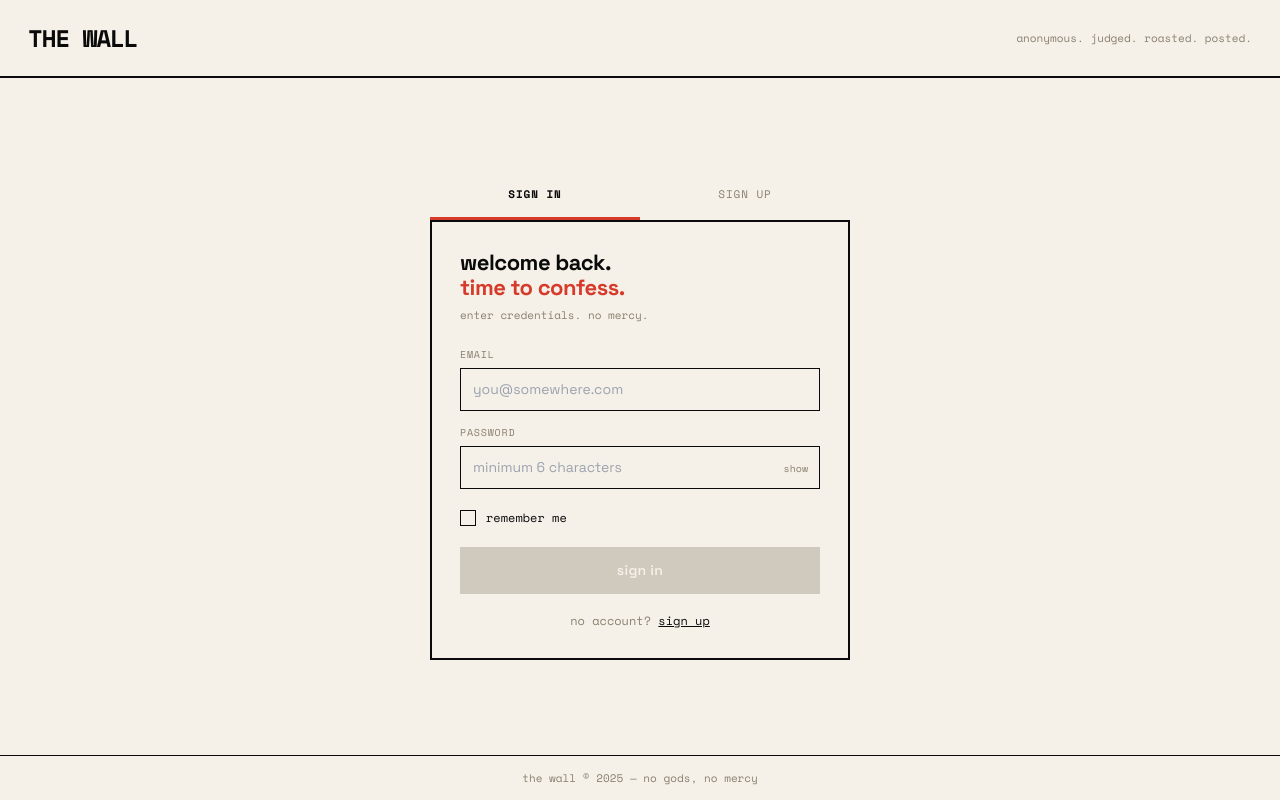
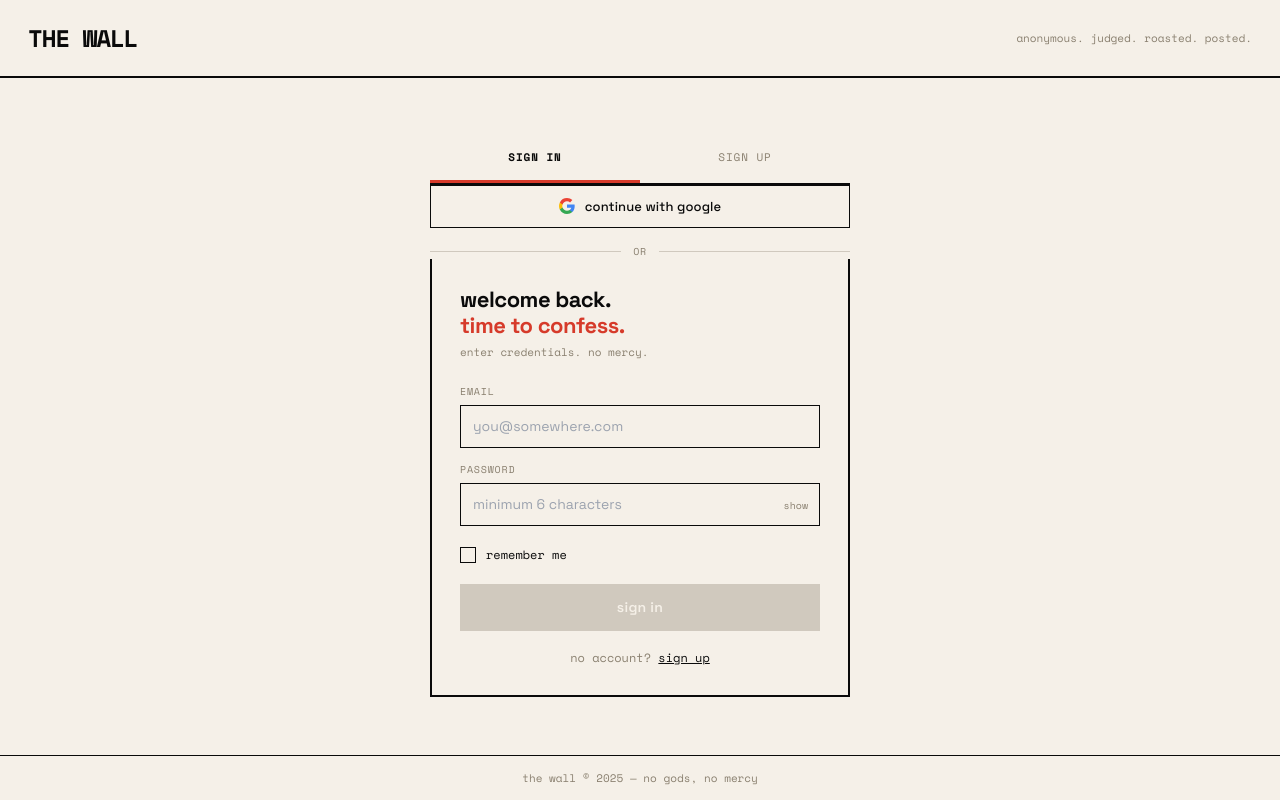
Before and after one commit to sammy-ryed/the-wall, a Next.js app in the folder frontend/: page /login in a window 1280 px wide. Built offline with nearby package versions, Linux system fonts and the light colour scheme.

Commit message:
feat: added borders to start over, added google oauth for easier signing in

```diff
--- a/frontend/app/login/page.tsx
+++ b/frontend/app/login/page.tsx
@@ -10,7 +10,7 @@ type Tab = "signin" | "signup";
 type Phase = "form" | "check-inbox" | "error";
 
 export default function LoginPage() {
-  const { signIn, signUp } = useAuth();
+  const { signIn, signUp, signInWithGoogle } = useAuth();
   const router = useRouter();
 
   const [tab, setTab] = useState<Tab>("signin");
@@ -21,6 +21,14 @@ export default function LoginPage() {
   const [errorMsg, setErrorMsg] = useState("");
   const [loading, setLoading] = useState(false);
   const [showPass, setShowPass] = useState(false);
+
+  const [googleLoading, setGoogleLoading] = useState(false);
+
+  async function handleGoogleSignIn() {
+    setGoogleLoading(true);
+    await signInWithGoogle();
+    // Page will redirect — no need to setGoogleLoading(false)
+  }
 
   async function handleSubmit(e: React.FormEvent) {
     e.preventDefault();
@@ -209,6 +217,60 @@ export default function LoginPage() {
                     {t === "signin" ? "SIGN IN" : "SIGN UP"}
                   </button>
                 ))}
+              </div>
+
+              {/* ── Google OAuth ─────────────────────────── */}
+              <button
+                id="google-signin-btn"
+                type="button"
+                onClick={handleGoogleSignIn}
+                disabled={googleLoading}
+                style={{
+                  width: "100%",
+                  padding: "11px 0",
+                  border: "1.5px solid #0a0a0a",
+                  background: "transparent",
+                  fontFamily: "'Space Grotesk', sans-serif",
+                  fontSize: 13,
+                  fontWeight: 500,
+                  cursor: googleLoading ? "wait" : "pointer",
+                  color: "#0a0a0a",
+                  display: "flex",
+                  alignItems: "center",
+                  justifyContent: "center",
+                  gap: 10,
+                  transition: "all 0.12s",
+                  letterSpacing: "0.01em",
+                }}
+                onMouseEnter={(e) => { if (!googleLoading) { e.currentTarget.style.background = "#0a0a0a"; e.currentTarget.style.color = "#f5f0e8"; }}}
+                onMouseLeave={(e) => { e.currentTarget.style.background = "transparent"; e.currentTarget.style.color = "#0a0a0a"; }}
+              >
+                {/* Google G icon */}
+                <svg width="16" height="16" viewBox="0 0 18 18" fill="none" xmlns="http://www.w3.org/2000/svg">
+                  <path d="M17.64 9.2c0-.637-.057-1.251-.164-1.84H9v3.481h4.844c-.209 1.125-.843 2.078-1.796 2.717v2.258h2.908c1.702-1.567 2.684-3.875 2.684-6.615z" fill="#4285F4"/>
+                  <path d="M9 18c2.43 0 4.467-.806 5.956-2.18l-2.908-2.259c-.806.54-1.837.86-3.048.86-2.344 0-4.328-1.584-5.036-3.711H.957v2.332A8.997 8.997 0 009 18z" fill="#34A853"/>
+                  <path d="M3.964 10.71A5.41 5.41 0 013.682 9c0-.593.102-1.17.282-1.71V4.958H.957A8.996 8.996 0 000 9c0 1.452.348 2.827.957 4.042l3.007-2.332z" fill="#FBBC05"/>
+                  <path d="M9 3.58c1.321 0 2.508.454 3.44 1.345l2.582-2.58C13.463.891 11.426 0 9 0A8.997 8.997 0 00.957 4.958L3.964 7.29C4.672 5.163 6.656 3.58 9 3.58z" fill="#EA4335"/>
+                </svg>
+                {googleLoading ? "redirecting..." : "continue with google"}
+              </button>
+
+              {/* Divider */}
+              <div style={{
+                display: "flex",
+                alignItems: "center",
+                gap: 12,
+                margin: "16px 0 0",
+              }}>
+                <div style={{ flex: 1, height: 1, background: "#d0c9be" }} />
+                <span style={{
+                  fontSize: 10,
+                  fontFamily: "'Space Mono', monospace",
+                  color: "#8a8070",
+                  letterSpacing: "0.06em",
+                  flexShrink: 0,
+                }}>OR</span>
+                <div style={{ flex: 1, height: 1, background: "#d0c9be" }} />
               </div>
 
               {/* ── Form card ────────────────────────────── */}
--- a/frontend/components/AuthProvider.tsx
+++ b/frontend/components/AuthProvider.tsx
@@ -25,6 +25,7 @@ interface AuthContextValue {
   kickedOut: boolean;
   signIn: (email: string, password: string, rememberMe: boolean) => Promise<{ error: string | null }>;
   signUp: (email: string, password: string) => Promise<{ error: string | null }>;
+  signInWithGoogle: () => Promise<void>;
   signOut: () => Promise<void>;
   clearKickedOut: () => void;
 }
@@ -269,6 +270,20 @@ export function AuthProvider({ children }: { children: React.ReactNode }) {
     return { error: null };
   }, [supabase]);
 
+  // ── Sign In with Google ───────────────────────────────────────
+  const signInWithGoogle = useCallback(async () => {
+    const siteOrigin =
+      typeof window !== "undefined"
+        ? window.location.origin
+        : (process.env.NEXT_PUBLIC_SITE_URL ?? "https://the-wall-fawn.vercel.app");
+    await supabase.auth.signInWithOAuth({
+      provider: "google",
+      options: {
+        redirectTo: `${siteOrigin}/`,
+      },
+    });
+  }, [supabase]);
+
   // ── Sign Out ──────────────────────────────────────────────────
   const signOut = useCallback(async () => {
     if (validateIntervalRef.current) clearInterval(validateIntervalRef.current);
@@ -283,7 +298,7 @@ export function AuthProvider({ children }: { children: React.ReactNode }) {
 
   return (
     <AuthContext.Provider
-      value={{ user, session, loading, isVerified, kickedOut, signIn, signUp, signOut, clearKickedOut }}
+      value={{ user, session, loading, isVerified, kickedOut, signIn, signUp, signInWithGoogle, signOut, clearKickedOut }}
     >
       {children}
     </AuthContext.Provider>
--- a/frontend/components/ConfessForm.tsx
+++ b/frontend/components/ConfessForm.tsx
@@ -82,11 +82,18 @@ export default function ConfessForm({ onPosted, user }: Props) {
     setErrorMsg("");
   }
 
+  const cringeColour =
+    roast && roast.cringe_score >= 80
+      ? "#d63a2a"
+      : roast && roast.cringe_score >= 50
+      ? "#b07d00"
+      : "#2a7a4b";
+
   const survColour =
-    roast && roast.survival_probability < 20
+    roast && roast.survival_probability <= 25
       ? "#d63a2a"
-      : roast && roast.survival_probability < 60
-      ? "#0a0a0a"
+      : roast && roast.survival_probability <= 60
+      ? "#b07d00"
       : "#2a7a4b";
 
   return (
@@ -206,19 +213,47 @@ export default function ConfessForm({ onPosted, user }: Props) {
       {/* ── Result ──────────────────────────────────────── */}
       {phase === "result" && roast && (
         <div style={{ border: "1.5px solid #0a0a0a", padding: 14 }}>
-          {/* Scores */}
-          <div style={{ display: "flex", marginBottom: 12 }}>
-            <div style={{ flex: 1, padding: "10px 12px", textAlign: "center", borderRight: "1px solid #0a0a0a" }}>
-              <div style={{ fontSize: 26, fontWeight: 700, fontFamily: "'Space Mono', monospace", color: "#d63a2a" }}>
-                {roast.cringe_score}
-              </div>
-              <div style={{ fontSize: 9, fontFamily: "'Space Mono', monospace", color: "#8a8070", marginTop: 3, letterSpacing: "0.06em" }}>CRINGE SCORE</div>
+          {/* Header label */}
+          <div style={{
+            fontSize: 9, fontFamily: "'Space Mono', monospace",
+            color: "#8a8070", letterSpacing: "0.1em", marginBottom: 10,
+          }}>
+            RATED BY GROQ
+          </div>
+
+          {/* Cringe score */}
+          <div style={{ marginBottom: 10 }}>
+            <div style={{ display: "flex", justifyContent: "space-between", alignItems: "baseline", marginBottom: 4 }}>
+              <span style={{ fontSize: 10, fontFamily: "'Space Mono', monospace", color: "#8a8070", letterSpacing: "0.06em" }}>CRINGE</span>
+              <span style={{ fontSize: 18, fontWeight: 700, fontFamily: "'Space Mono', monospace", color: cringeColour }}>
+                {roast.cringe_score}<span style={{ fontSize: 11, fontWeight: 400 }}>/100</span>
+              </span>
             </div>
-            <div style={{ flex: 1, padding: "10px 12px", textAlign: "center" }}>
-              <div style={{ fontSize: 26, fontWeight: 700, fontFamily: "'Space Mono', monospace", color: survColour }}>
-                {roast.survival_probability}%
-              </div>
-              <div style={{ fontSize: 9, fontFamily: "'Space Mono', monospace", color: "#8a8070", marginTop: 3, letterSpacing: "0.06em" }}>SURVIVAL</div>
+            <div style={{ height: 3, background: "#d0c9be" }}>
+              <div style={{
+                height: 3,
+                width: `${roast.cringe_score}%`,
+                background: cringeColour,
+                transition: "width 0.6s ease-out",
+              }} />
+            </div>
+          </div>
+
+          {/* Survival rate */}
+          <div style={{ marginBottom: 12 }}>
+            <div style={{ display: "flex", justifyContent: "space-between", alignItems: "baseline", marginBottom: 4 }}>
+              <span style={{ fontSize: 10, fontFamily: "'Space Mono', monospace", color: "#8a8070", letterSpacing: "0.06em" }}>SURVIVAL</span>
+              <span style={{ fontSize: 18, fontWeight: 700, fontFamily: "'Space Mono', monospace", color: survColour }}>
+                {roast.survival_probability}<span style={{ fontSize: 11, fontWeight: 400 }}>%</span>
+              </span>
+            </div>
+            <div style={{ height: 3, background: "#d0c9be" }}>
+              <div style={{
+                height: 3,
+                width: `${roast.survival_probability}%`,
+                background: survColour,
+                transition: "width 0.6s ease-out",
+              }} />
             </div>
           </div>
 
@@ -271,10 +306,12 @@ export default function ConfessForm({ onPosted, user }: Props) {
             onClick={handleTryAgain}
             style={{
               marginTop: 6, width: "100%", padding: 8, minHeight: 44,
-              border: "1px solid #d0c9be", background: "transparent",
+              border: "1.5px solid #0a0a0a", background: "transparent",
               fontFamily: "'Space Grotesk', sans-serif", fontSize: 12,
-              cursor: "pointer", color: "#8a8070",
+              cursor: "pointer", color: "#0a0a0a", transition: "all 0.1s",
             }}
+            onMouseEnter={(e) => { e.currentTarget.style.background = "#0a0a0a"; e.currentTarget.style.color = "#f5f0e8"; }}
+            onMouseLeave={(e) => { e.currentTarget.style.background = "transparent"; e.currentTarget.style.color = "#0a0a0a"; }}
           >
             start over
           </button>
```
